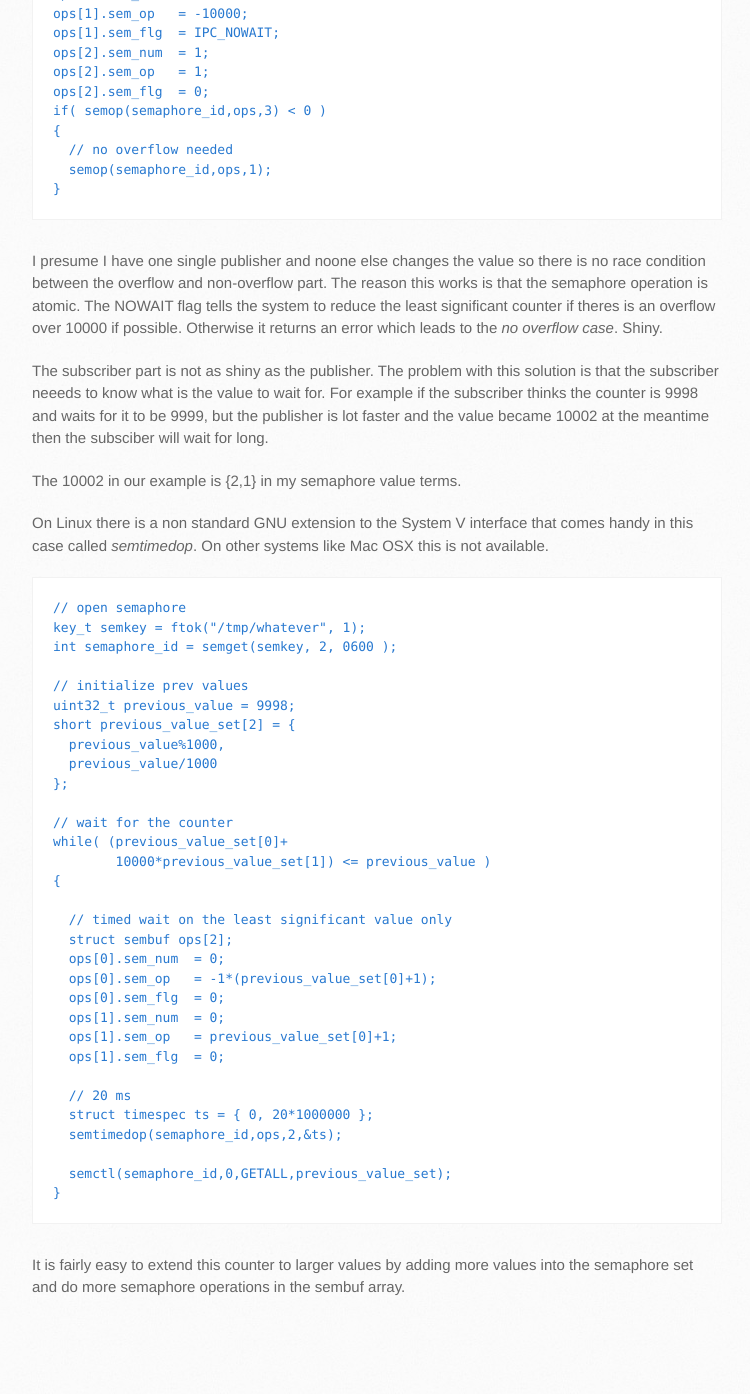
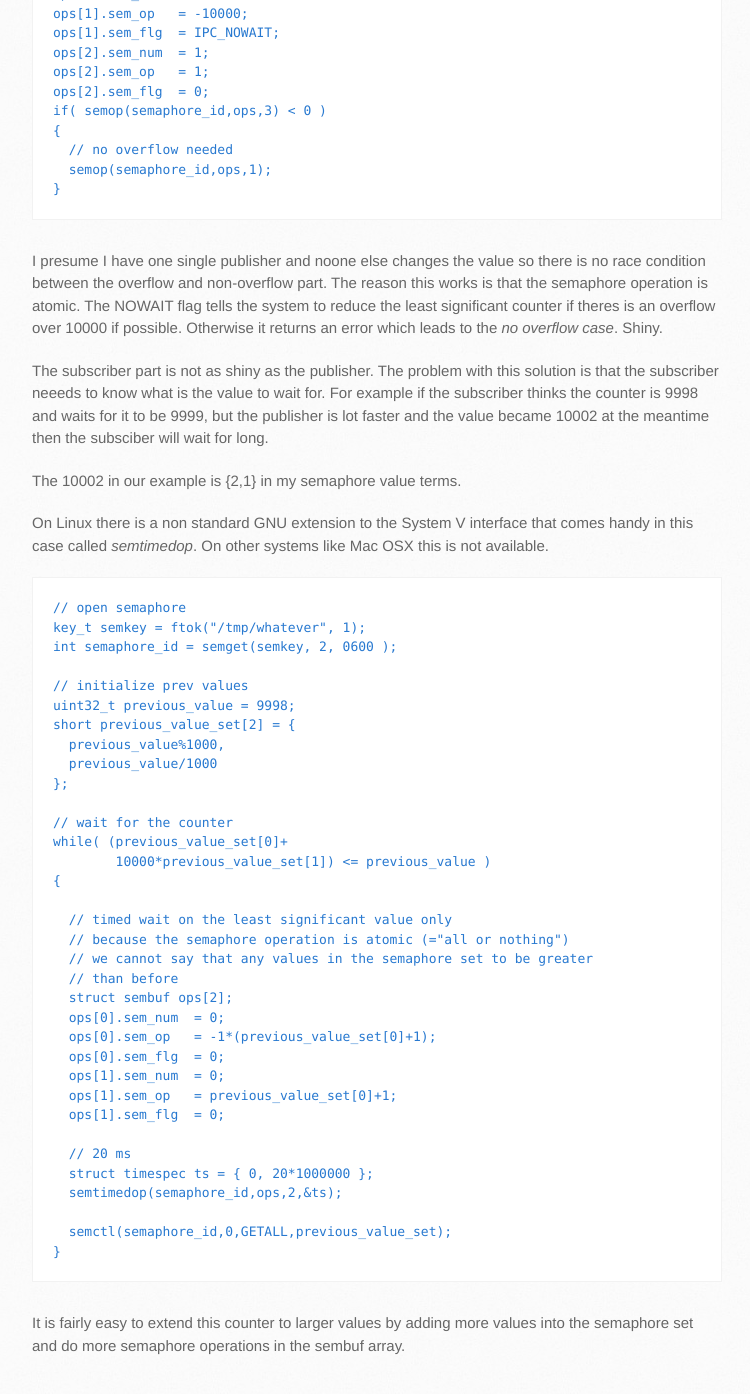
Before and after one commit to dbeck/dbeck.github.io, a Jekyll site: the page built from _posts/2015-06-12-system-five-semaphores.markdown, in a window 1280 px wide and 1400 px high, scrolled down 2574 px. Shown: the top 1394 px of the window, without its empty margins (138-888 px from the left). Built offline with Jekyll 4.4.1, drawn with Linux system fonts in a browser that asks for light colours; Markdown is read by kramdown in place of the engine named in the settings; before the commit the page ends 3915 px from its top, so only the background shows below that.

Commit message:
Updated 2015-06-12-system-five-semaphores.markdown

```diff
--- a/_posts/2015-06-12-system-five-semaphores.markdown
+++ b/_posts/2015-06-12-system-five-semaphores.markdown
@@ -7,6 +7,7 @@ tags:
 desc: System V Semaphores
 keywords: "C++, Linux, Unix, Semaphores"
 ---
+
 
 
 
@@ -135,6 +136,9 @@ On Linux there is a non standard GNU extension to the System V interface that co
     {
 
       // timed wait on the least significant value only
+      // because the semaphore operation is atomic (="all or nothing")
+      // we cannot say that any values in the semaphore set to be greater
+      // than before
       struct sembuf ops[2];
       ops[0].sem_num  = 0;
       ops[0].sem_op   = -1*(previous_value_set[0]+1);
```
